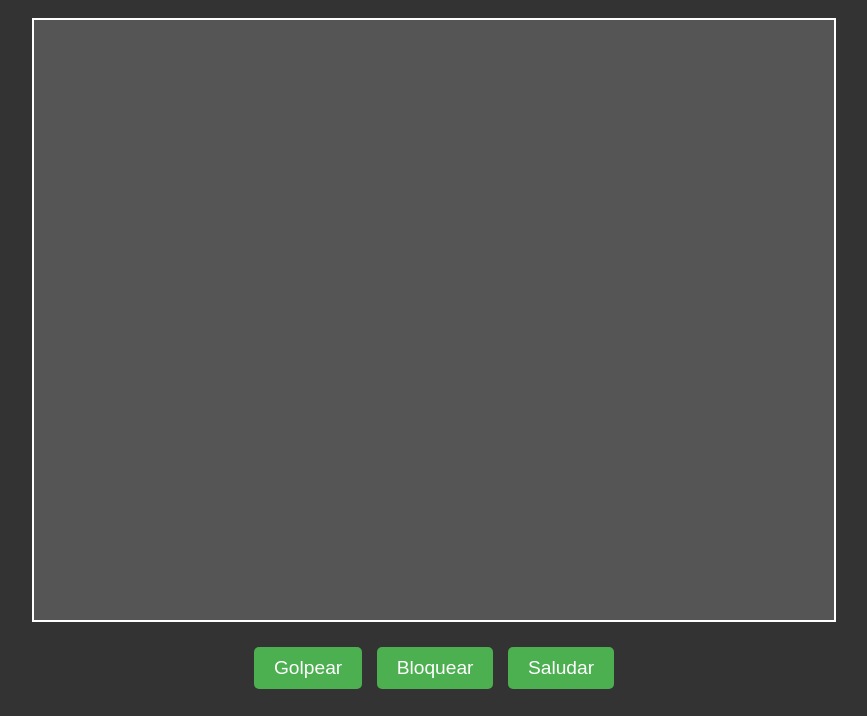
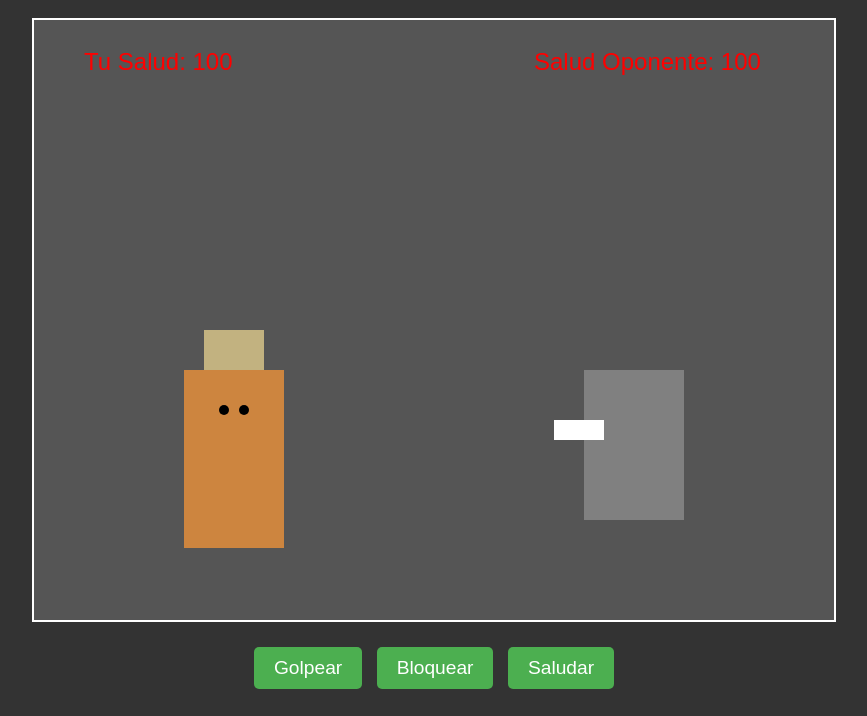
Before and after one commit to chitamona/chitamona.github.io, a plain HTML site: page Index.html in a window 1280 px wide. Shown: the part 84-800 px from the top of the page, without its empty margins (206-1073 px from the left). Drawn offline with Linux system fonts and the light colour scheme.

Commit message:
index.html

```diff
--- a/Index.html
+++ b/Index.html
@@ -18,6 +18,6 @@
         <button id="greetButton">Saludar</button>
     </div>
 
-    <script src="script.js"></script>
+    <script src="juego.js"></script>
 </body>
 </html>
```
